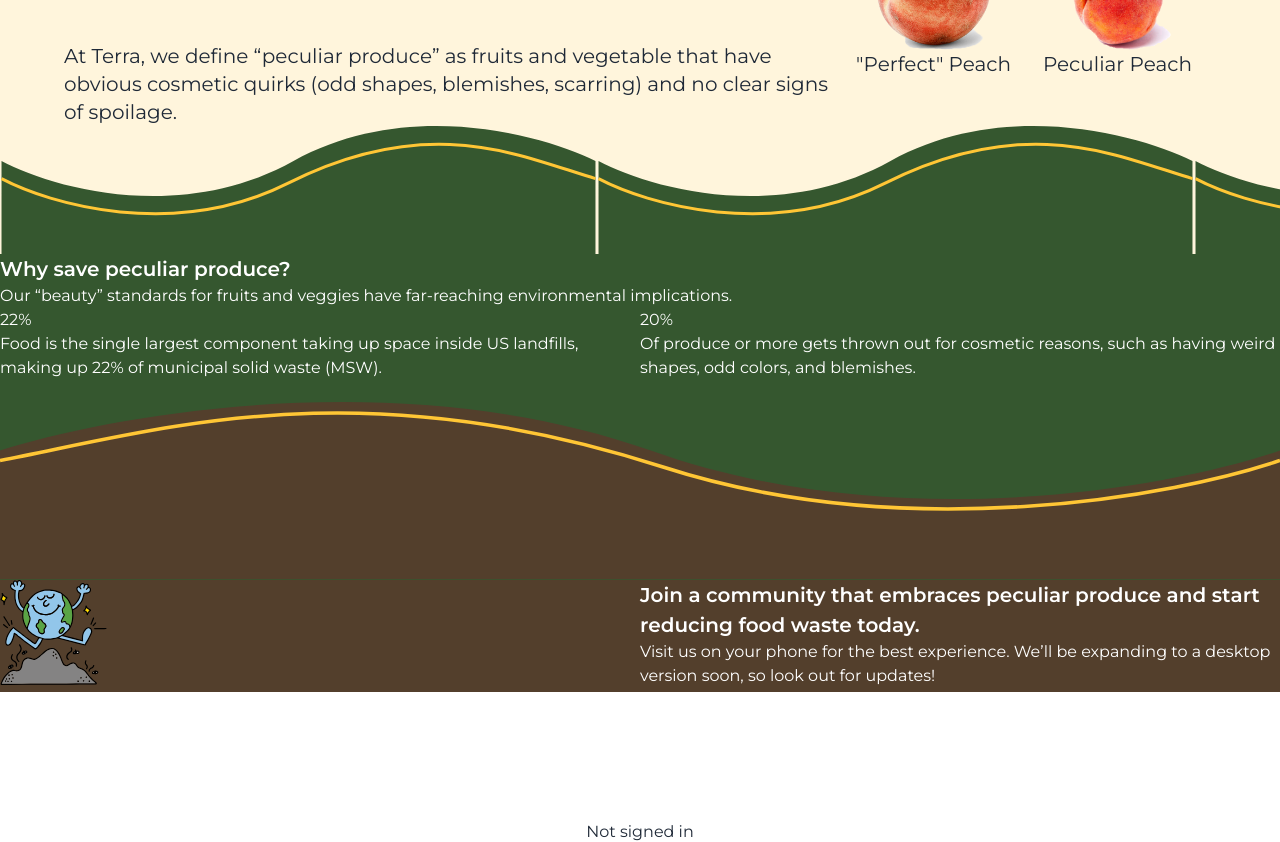
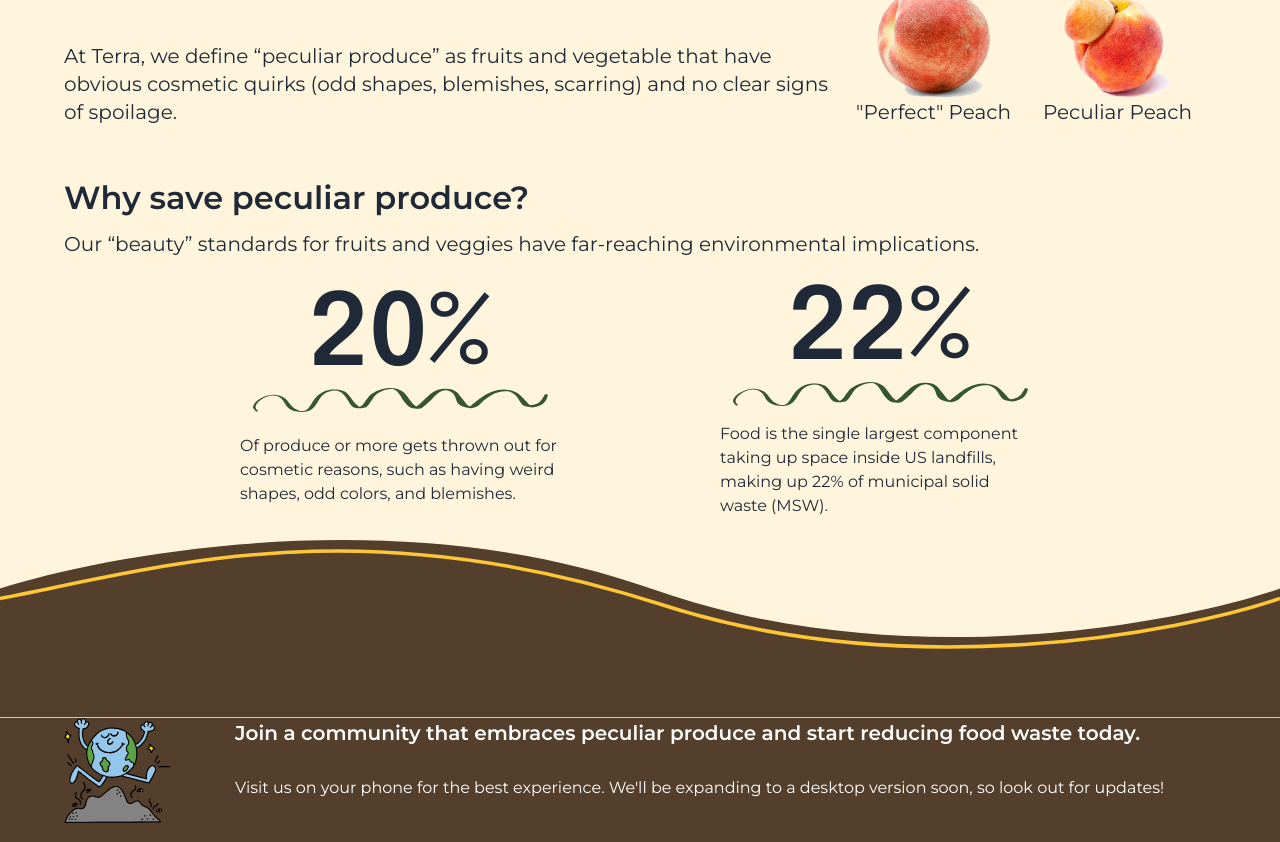
Before and after one commit to royanger/terra, a Next.js app: page / in a window 1280 px wide. Shown: the part 1420-2262 px from the top of the page. Built offline with nearby package versions, Linux system fonts and the light colour scheme; no server answers.

Commit message:
Some tweaks on the landing page during a slow holiday Monday

```diff
--- a/src/components/Slider.jsx
+++ b/src/components/Slider.jsx
@@ -67,8 +67,8 @@ const SlideTwo = () => {
             <Image
                alt="Produce art over a star"
                src="/images/desktop-images/landing/card-produce.svg"
-               width={155}
-               height={150}
+               width={206}
+               height={200}
             />
          </div>
          <div className="col-span-3 lg:hidden flex items-center ml-4">
@@ -95,8 +95,8 @@ const SlideThree = () => {
             <Image
                alt="Shopper using the app to learn"
                src="/images/desktop-images/landing/card-torso.svg"
-               width={173}
-               height={150}
+               width={230}
+               height={200}
             />
          </div>
          <div className="col-span-3 lg:hidden flex items-center ml-4">
@@ -124,7 +124,7 @@ const LandingCards = ({ slide, slides }) => {
    const Slide = slides[slide]
 
    return (
-      <div className="content col-span-4 lg:col-span-6 bg-primary text-white rounded-3xl p-5 lg:p-4 lg:py-16 grid grid-cols-4 lg:grid-cols-3 min-h-[130px] lg:min-h-[330px]">
+      <div className="content col-span-4 lg:col-span-6 bg-primary text-white rounded-3xl p-5 lg:p-4 lg:py-16 grid grid-cols-4 lg:grid-cols-3 min-h-[205px] lg:min-h-[330px]">
          <Slide />
       </div>
    )
--- a/src/pages/index.jsx
+++ b/src/pages/index.jsx
@@ -9,7 +9,6 @@ import { Slider } from '../components/Slider'
 
 import heroIMG from '../../public/images/desktop-images/landing/produce-background-cropped.png'
 import yellowCurveIMG from '../../public/images/desktop-images/landing/yellow-curve.svg'
-import greenCurveIMG from '../../public/images/backgrounds/onboarding-green-bg.svg'
 import brownCurveIMG from '../../public/images/desktop-images/landing/brown-curve.svg'
 import peculiarPeachIMG from '../../public/images/images/onboarding-home-peculiar-peach.svg'
 import perfectPeachIMG from '../../public/images/images/onboarding-home-perfect-peach.svg'
@@ -48,8 +47,8 @@ export default function Home() {
                >
                   <Slider />
                </div>
-               <div className="bg-tan px-8 md:px-16 pt-32 grid grid-cols-0 md: grid-cols-3">
-                  <div className="col-span-1 md:col-span-2">
+               <div className="bg-tan px-8 md:px-16 pt-32 grid grid-cols-1 lg:grid-cols-3 pb-12">
+                  <div className="col-span-1 lg:col-span-2">
                      <Title variant="h2" className="md:text-[32px]">
                         You may ask... what makes produce “peculiar”?
                      </Title>
@@ -60,7 +59,7 @@ export default function Home() {
                      </p>
                   </div>
 
-                  <div className="flex flex-row justify-center gap-8 mt-6 pb-12">
+                  <div className="flex flex-row justify-center gap-8 mt-6 ">
                      <div className="flex flex-col items-center justify-end">
                         <Image
                            alt='"Perfect Peach"'
@@ -81,42 +80,68 @@ export default function Home() {
                      </div>
                   </div>
                </div>
-               <div
-                  className="h-32 bg-contain bg-repeat-xbg-bottom bg-tan"
-                  style={{ backgroundImage: `url(${greenCurveIMG.src})` }}
-               ></div>
-               <div className="bg-primary text-white">
-                  <Title variant="h2">Why save peculiar produce?</Title>
-                  <p>
+
+               <div className="bg-tan px-8 md:px-16">
+                  <Title variant="h2" className="md:text-[32px]">
+                     Why save peculiar produce?
+                  </Title>
+                  <p className="md:text-xl mt-2">
                      Our “beauty” standards for fruits and veggies have
                      far-reaching environmental implications.
                   </p>
+                  <div className="flex justify-center ">
+                     <div className="grid grid-cols-1 md:grid-cols-2 md:gap-16 lg:gap-40 max-w-[800px]">
+                        <div className="terra-produce mt-6">
+                           <div className="flex items-center justify-center flex-col w-min-[108px]">
+                              <p className="font-epilogue text-5xl md:text-[100px]">
+                                 20%
+                              </p>
+                              <Image
+                                 src={squiggleIMG}
+                                 alt="Decoration image"
+                                 width={295}
+                                 height={24}
+                              />
+                           </div>
 
-                  <div className="grid grid-cols-2">
-                     <div>
-                        <p>22%</p>
-                        <p>
-                           Food is the single largest component taking up space
-                           inside US landfills, making up 22% of municipal solid
-                           waste (MSW).
-                        </p>
-                     </div>
-                     <div>
-                        <p>20%</p>
-                        <p>
-                           Of produce or more gets thrown out for cosmetic
-                           reasons, such as having weird shapes, odd colors, and
-                           blemishes.
-                        </p>
+                           <div className="col-span-1">
+                              <p>
+                                 Of produce or more gets thrown out for cosmetic
+                                 reasons, such as having weird shapes, odd
+                                 colors, and blemishes.
+                              </p>
+                           </div>
+                        </div>
+                        <div className="terra-produce mt-6">
+                           <div className="flex items-center justify-center flex-col w-min-[108px]">
+                              <p className="font-epilogue text-5xl md:text-[100px]">
+                                 22%
+                              </p>
+                              <Image
+                                 src={squiggleIMG}
+                                 alt="Decoration image"
+                                 width={295}
+                                 height={24}
+                              />
+                           </div>
+
+                           <div className="col-span-1">
+                              <p>
+                                 Food is the single largest component taking up
+                                 space inside US landfills, making up 22% of
+                                 municipal solid waste (MSW).
+                              </p>
+                           </div>
+                        </div>
                      </div>
                   </div>
                </div>
                <div
-                  className="h-[200px] bg-contain bg-no-repeat bg-bottom bg-primary"
-                  style={{ backgroundImage: `url(${brownCurveIMG.src})` }}
+                  className="terra-brown-curve h-[200px] bg-contain bg-no-repeat bg-bottom bg-tan"
+                  // style={{ backgroundImage: `url(${brownCurveIMG.src})` }}
                ></div>
-               <div className="bg-tertiary text-white">
-                  <div className="grid grid-cols-2">
+               <div className="bg-tertiary text-white px-8 md:px-16">
+                  <div className="flex gap-4 md:gap-16 pb-28">
                      <div>
                         <Image
                            alt="Mr Terra"
@@ -126,12 +151,16 @@ export default function Home() {
                         />
                      </div>
                      <div>
-                        <Title variant="h2">
+                        <Title variant="h2" className="hidden md:block mb-7">
                            Join a community that embraces peculiar produce and
                            start reducing food waste today.
                         </Title>
-                        <p>
-                           Visit us on your phone for the best experience. We’ll
+                        <p className="md:hidden">
+                           Join a community that embraces peculiar produce and
+                           start reducing food waste today.
+                        </p>
+                        <p className="hidden md:block">
+                           Visit us on your phone for the best experience. We'll
                            be expanding to a desktop version soon, so look out
                            for updates!
                         </p>
--- a/src/styles/styles.css
+++ b/src/styles/styles.css
@@ -109,6 +109,28 @@ body {
    grid-area: rightarrow;
 }
 
+.terra-produce {
+   display: grid;
+   grid-template-columns: 108px 1fr;
+   gap: 16px;
+}
+@media screen and (min-width: 768px) {
+   .terra-produce {
+      display: grid;
+      grid-template-columns: 1fr;
+      gap: 16px;
+   }
+}
+
+.terra-brown-curve {
+   background-image: url('/images/desktop-images/landing/mobile-brown-curve.svg');
+}
+@media screen and (min-width: 768px) {
+   .terra-brown-curve {
+      background-image: url('/images/desktop-images/landing/brown-curve.svg');
+   }
+}
+
 /* Loader CSS */
 .terra-ring div {
    width: calc(80px * var(--newSize));
```
Also changed, not shown: public/images/desktop-images/landing/card-produce.svg, public/images/desktop-images/landing/mobile-brown-curve.svg (added).
